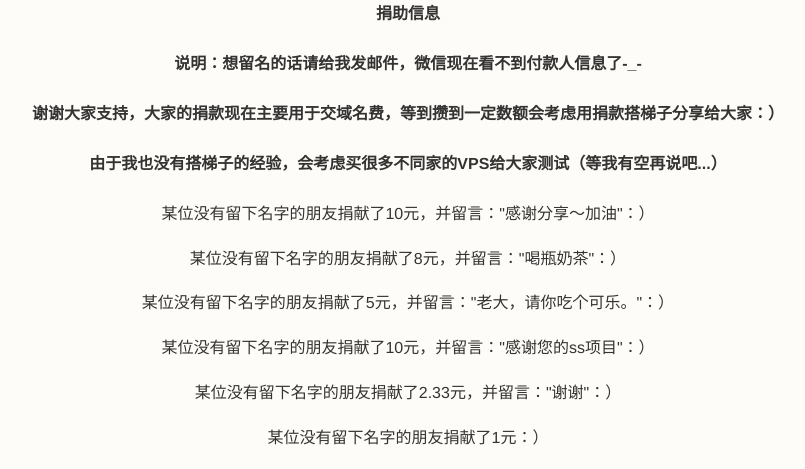
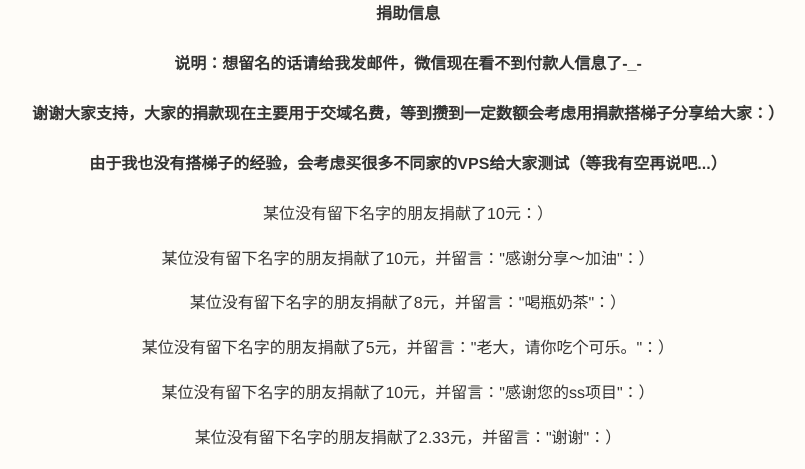
Before and after one commit to the0demiurge/ShadowSocksShare, a Flask app: template app/templates/index.html in a window 1280 px wide. Shown: the part 1025-1494 px from the top of the page, without its empty margins (232-1037 px from the left). Run offline with Flask 2, Linux system fonts and the light colour scheme; the template is opened without the code that fills it: most values are stand-ins (such as "Sample title", 1, 10 or a date in 2020); parts of the project's set-up code (start-up, migrations or seed data) failed here and were passed over.

Commit message:
更新了捐款信息

```diff
--- a/app/templates/index.html
+++ b/app/templates/index.html
@@ -55,12 +55,14 @@
 </p>
 </div>
 
-
 <div>
   <h4>捐助信息</h4>
   <h4>说明：想留名的话请给我发邮件，微信现在看不到付款人信息了-_-</h4>
   <h4>谢谢大家支持，大家的捐款现在主要用于交域名费，等到攒到一定数额会考虑用捐款搭梯子分享给大家：）</h4>
   <h4>由于我也没有搭梯子的经验，会考虑买很多不同家的VPS给大家测试（等我有空再说吧...）</h4>
+    <p>
+      某位没有留下名字的朋友捐献了10元：）
+    </p>
     <p>
       某位没有留下名字的朋友捐献了10元，并留言："感谢分享～加油"：）
     </p>
@@ -88,6 +90,10 @@
     <p>
       hsu_bicheng 朋友捐助了50元：）
     </p>
+<!--
+计算捐款数额的一行python脚本：
+import re,functools;print(functools.reduce(lambda x,y:x+y,map(float,re.findall('[\.\d]+',info))))
+-->
     <p>
       <a href="https://www.wishosting.com/">https://www.wishosting.com/</a>提供免费被墙服务器
     </p>
```
